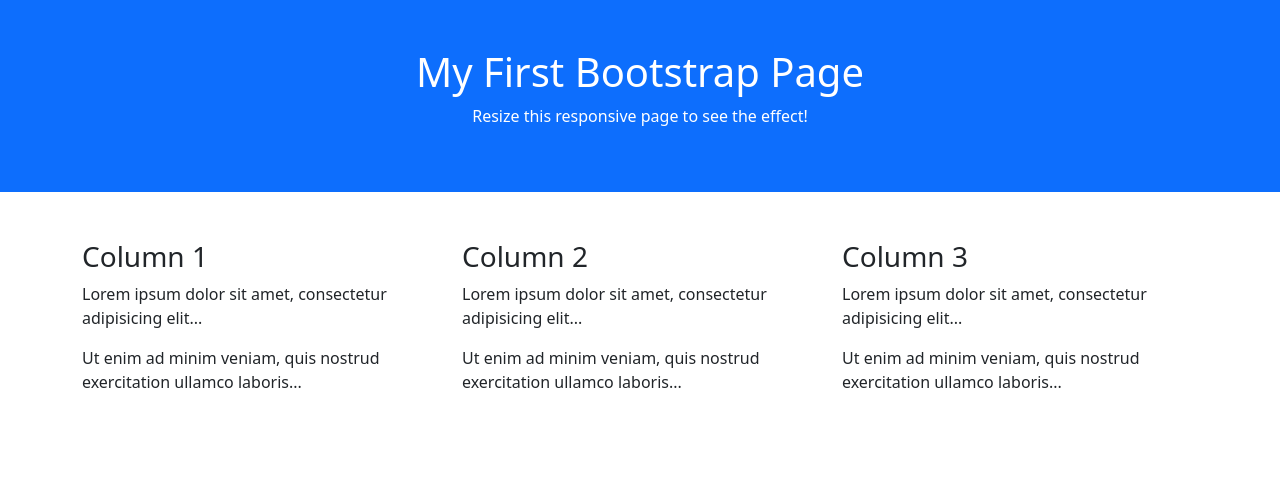
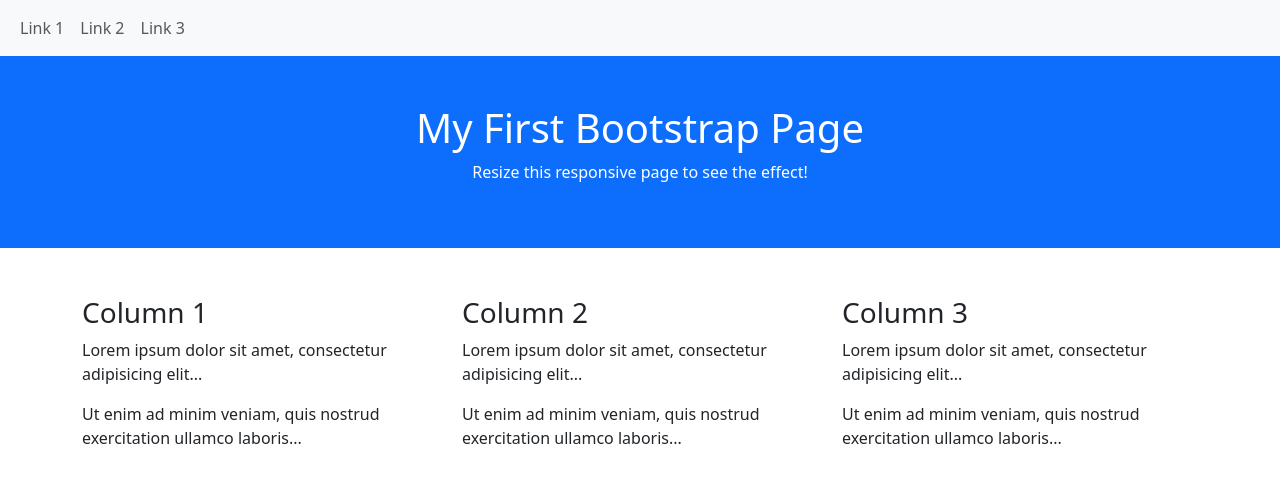
Before and after one commit to beeqw35564/test21, a plain HTML site: page index.html in a window 1280 px wide. Drawn offline with nearby package versions, Linux system fonts and the light colour scheme.

Commit message:
Update index.html

```diff
--- a/index.html
+++ b/index.html
@@ -4,6 +4,24 @@
         <link href="https://cdn.jsdelivr.net/npm/bootstrap@5.3.3/dist/css/bootstrap.min.css" rel="stylesheet">
     </head>
     <body>
+        <nav class="navbar navbar-expand-sm bg-light">
+
+  <div class="container-fluid">
+    <!-- Links -->
+    <ul class="navbar-nav">
+      <li class="nav-item">
+        <a class="nav-link" href="#">Link 1</a>
+      </li>
+      <li class="nav-item">
+        <a class="nav-link" href="#">Link 2</a>
+      </li>
+      <li class="nav-item">
+        <a class="nav-link" href="#">Link 3</a>
+      </li>
+    </ul>
+  </div>
+
+</nav>
   <div class="container-fluid p-5 bg-primary text-white text-center">
   <h1>My First Bootstrap Page</h1>
   <p>Resize this responsive page to see the effect!</p>
```
